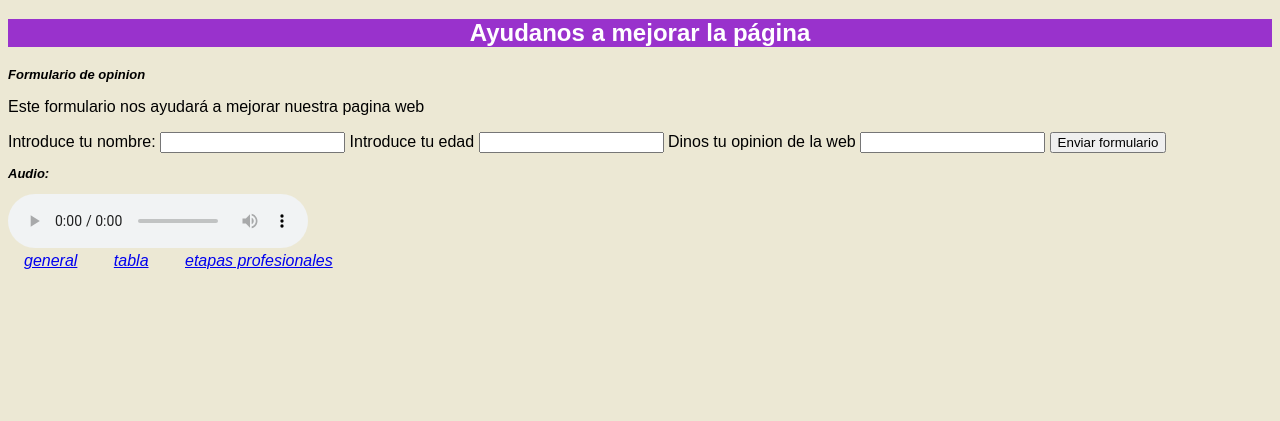
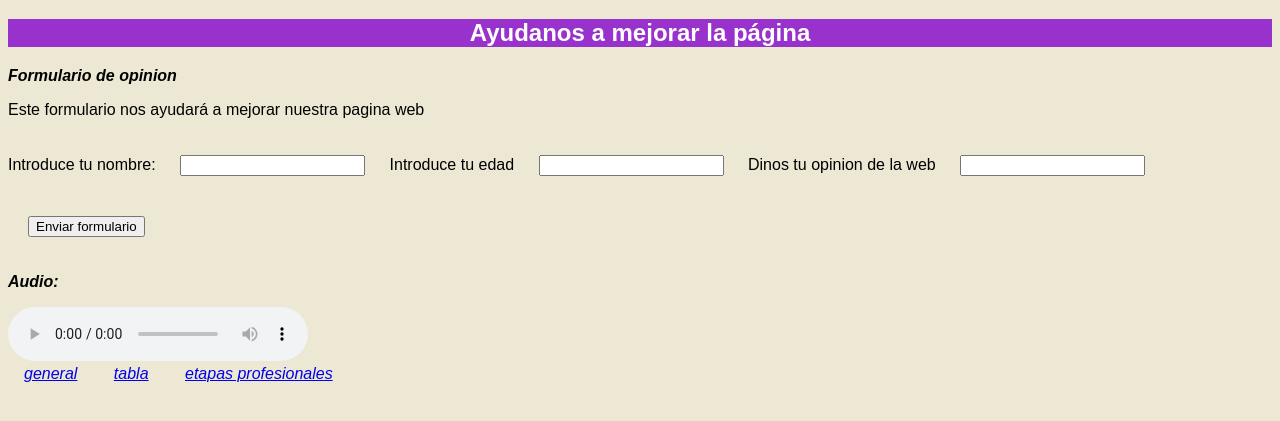
Before and after one commit to MarcosCaraduje/html_css, a plain HTML site: page opinion.html in a window 1280 px wide. Shown: the part 61-482 px from the top of the page. Drawn offline with Linux system fonts and the light colour scheme.

Commit message:
Add files via upload

```diff
--- a/estilos/estilo.css
+++ b/estilos/estilo.css
@@ -26,7 +26,7 @@ h3{
     background-color: #ECE8D4;
     text-align: left;
     font-style: italic;
-    font-size: small;
+    font-size: medium;
 }
 
 /*Especificidad: 001*/
@@ -70,3 +70,7 @@ footer{
 footer a{
     margin: 1em;
 }
+
+form input{
+    margin: 1.5em;
+}
```
